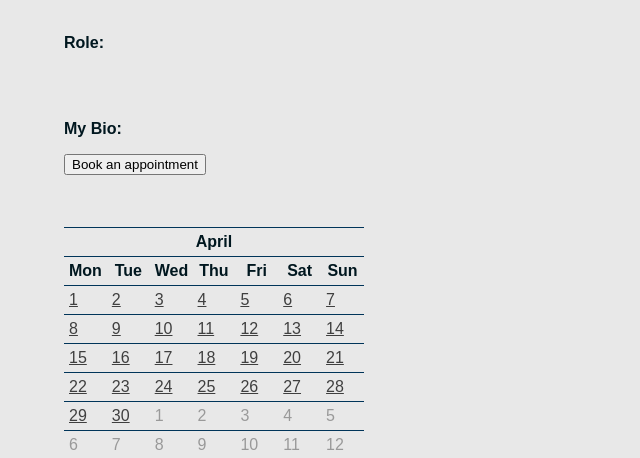
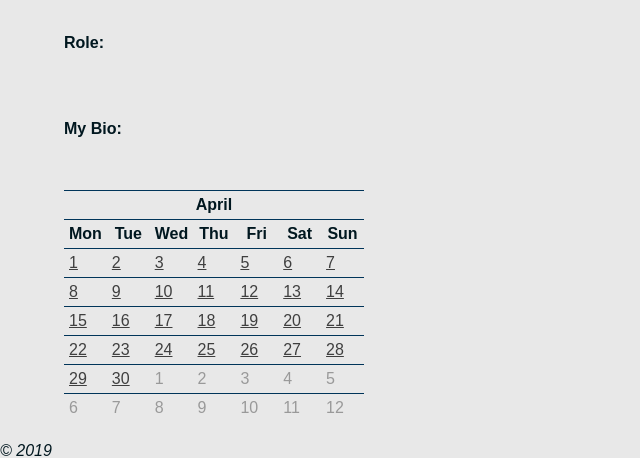
Before and after one commit to Tyler-Arnold/student-forum, a CodeIgniter app: page /database/index.php/profile/index/1 in a window 1280 px wide. Shown: the part 417-875 px from the top of the page, without its empty margins (0-640 px from the left). Run offline with CodeIgniter, Linux system fonts and the light colour scheme; data that the repository does not hold is empty.

Commit message:
Removed book appointment button from profile

```diff
--- a/application/views/pages/profile.php
+++ b/application/views/pages/profile.php
@@ -29,7 +29,6 @@
 <p><?php echo $bio; ?></p>
 
     <form action="<?php echo base_url('calendar/user-calendar'); ?>">
-    <input type="submit" value="Book an appointment" />
 </form>
     <?php } ?>
     <br><br>
```
